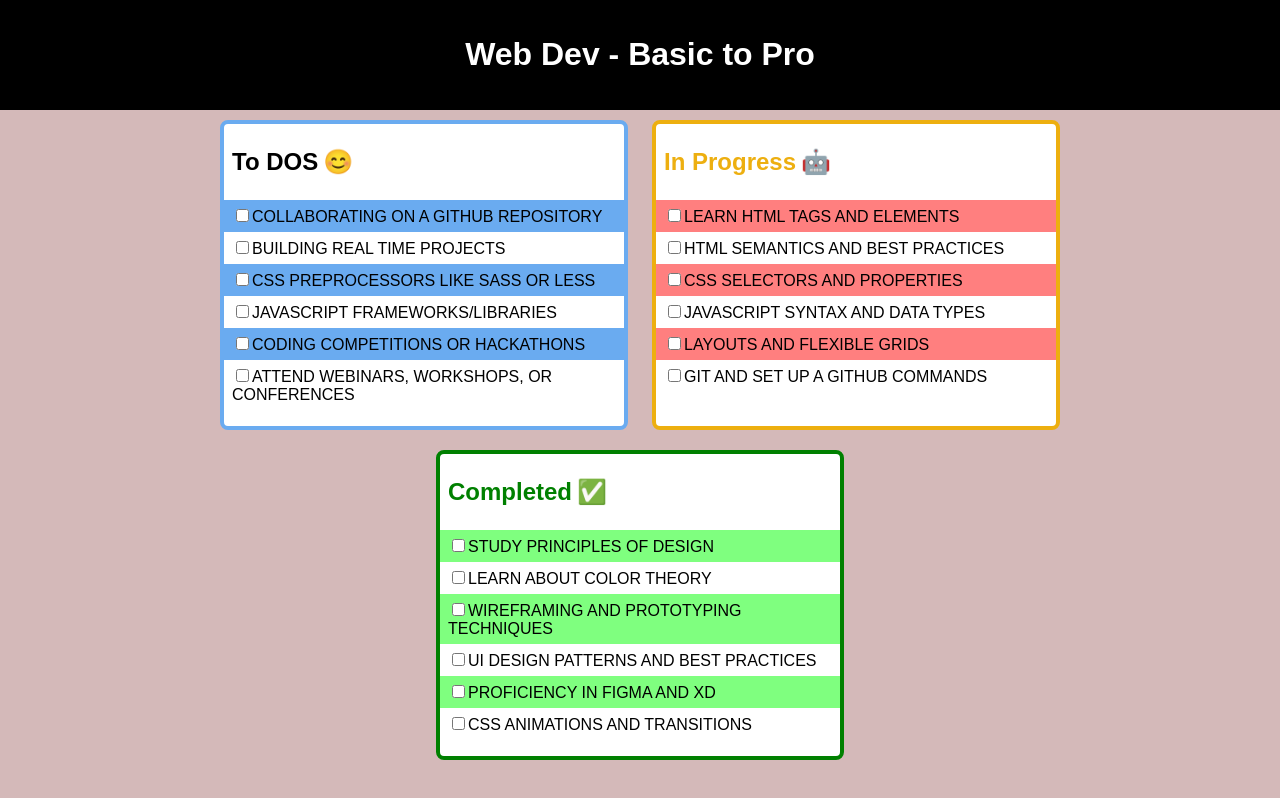
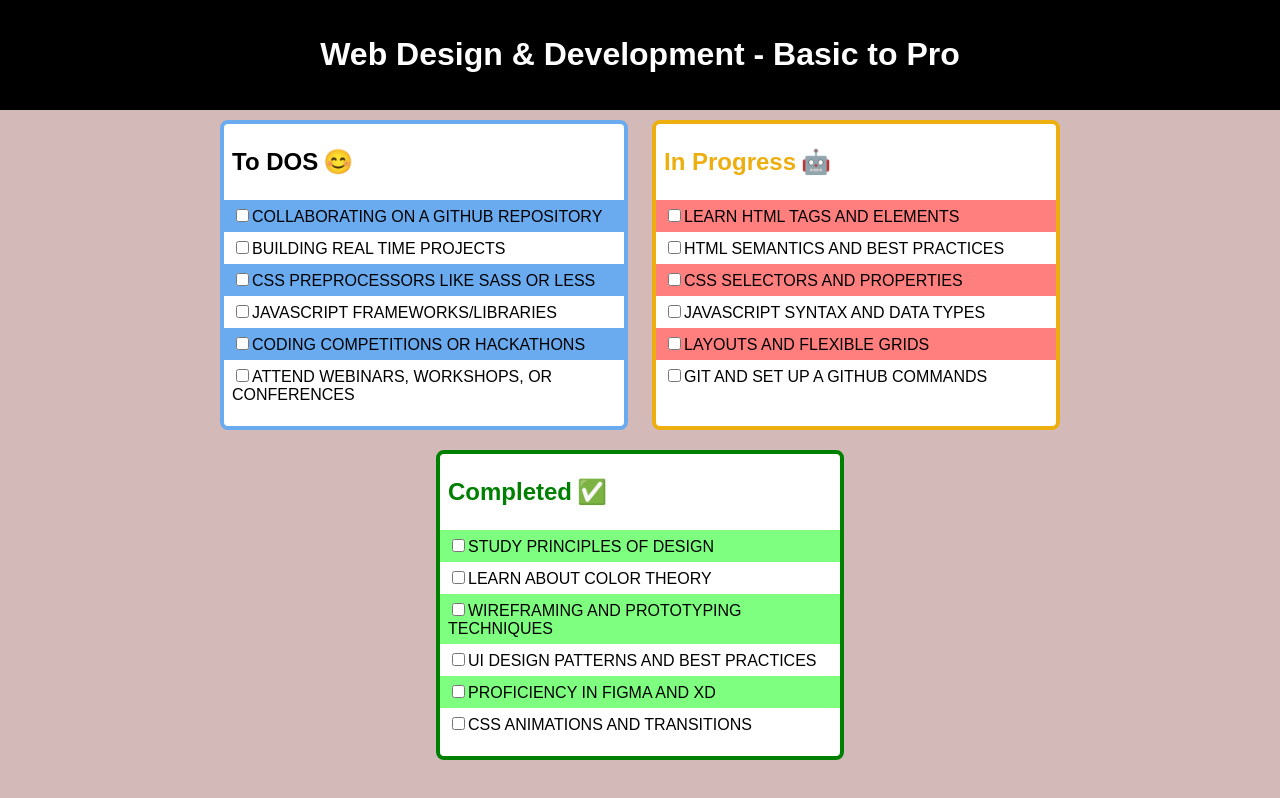
Before and after one commit to FKFAIZAN47/To-do-list-hw3, a plain HTML site: page index.html in a window 1280 px wide. Drawn offline with Linux system fonts and the light colour scheme.

Commit message:
Update index.html
Update html code

```diff
--- a/index.html
+++ b/index.html
@@ -7,7 +7,7 @@
 </head>
 <body>
   <header id="sec-head">
-    <h1>Web Dev - Basic to Pro</h1>
+    <h1>Web Design &amp; Development - Basic to Pro</h1>
   </header>
   <main>
     <section id="todo">
```
